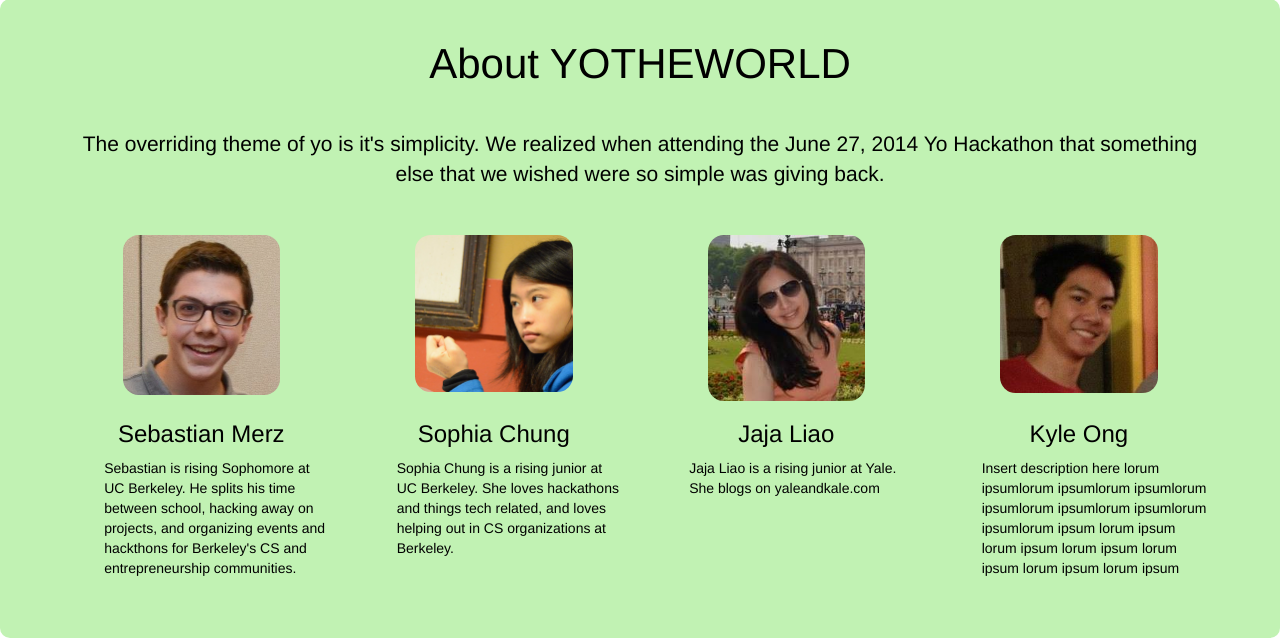
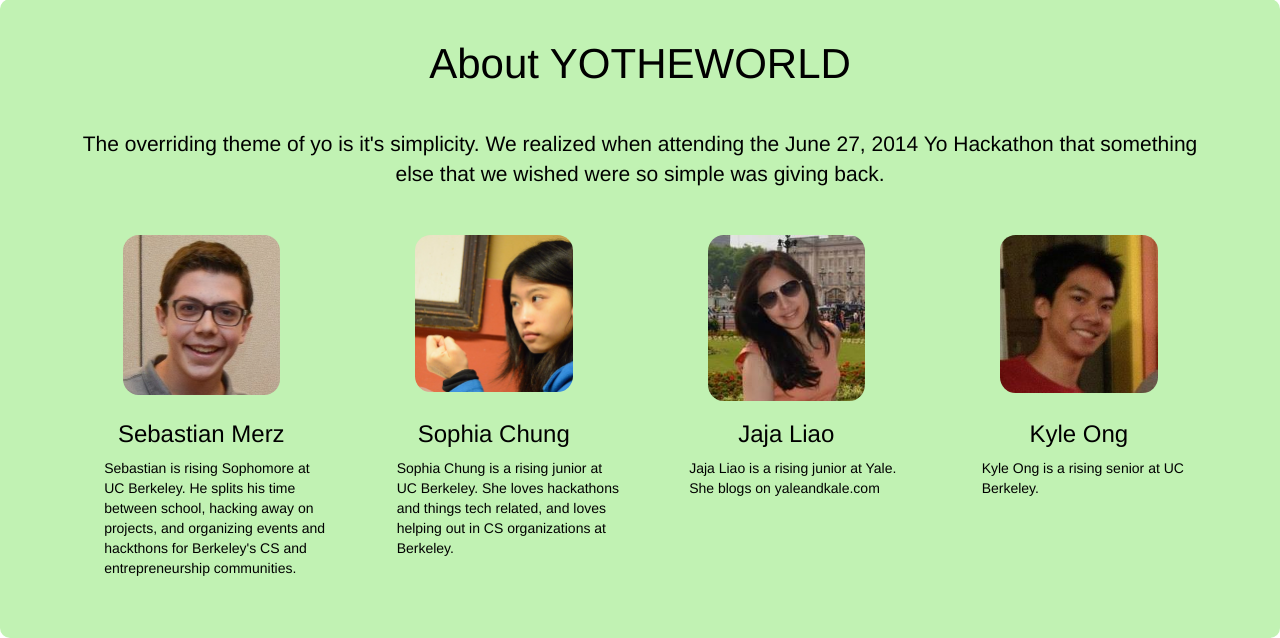
Before and after one commit to chungs1/yocator, a Flask app: template app/templates/index.html in a window 1280 px wide. Shown: the part 989-1627 px from the top of the page. Run offline with Flask 2, Linux system fonts and the light colour scheme; the template is opened without the code that fills it, so the values that code supplies are empty; some libraries are stand-ins or nearby versions.

Commit message:
removed :5000

```diff
--- a/app/templates/index.html
+++ b/app/templates/index.html
@@ -83,7 +83,7 @@
           </div>
           <div class="col-md-3">
             <center><h3>Kyle Ong</h3></center>
-            <div style="padding-left:13%">Insert description here lorum ipsumlorum ipsumlorum ipsumlorum ipsumlorum ipsumlorum ipsumlorum ipsumlorum ipsum lorum ipsum lorum ipsum lorum ipsum lorum ipsum lorum ipsum lorum ipsum</div>
+            <div style="padding-left:13%">Kyle Ong is a rising senior at UC Berkeley.</div>
           </div>
         </div>
       </div>
@@ -114,7 +114,7 @@
   $(document).ready(function() {
     function get_yos() {
       $.ajax({
-        url: "http://www.yotheworld.org:5000/yo_count",
+        url: "http://www.yotheworld.org/yo_count",
         cache: false,
         success: function(html){
                 $("#yo_number").html(html);
```
